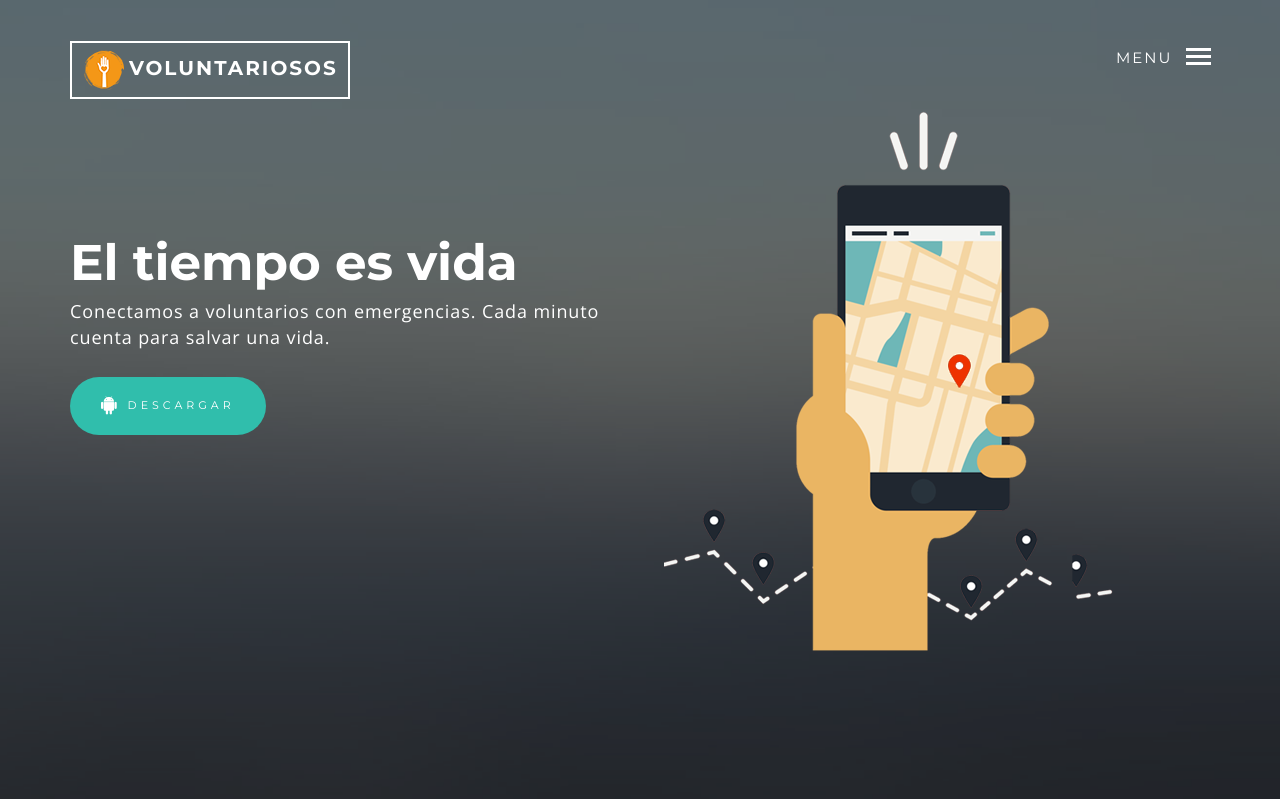
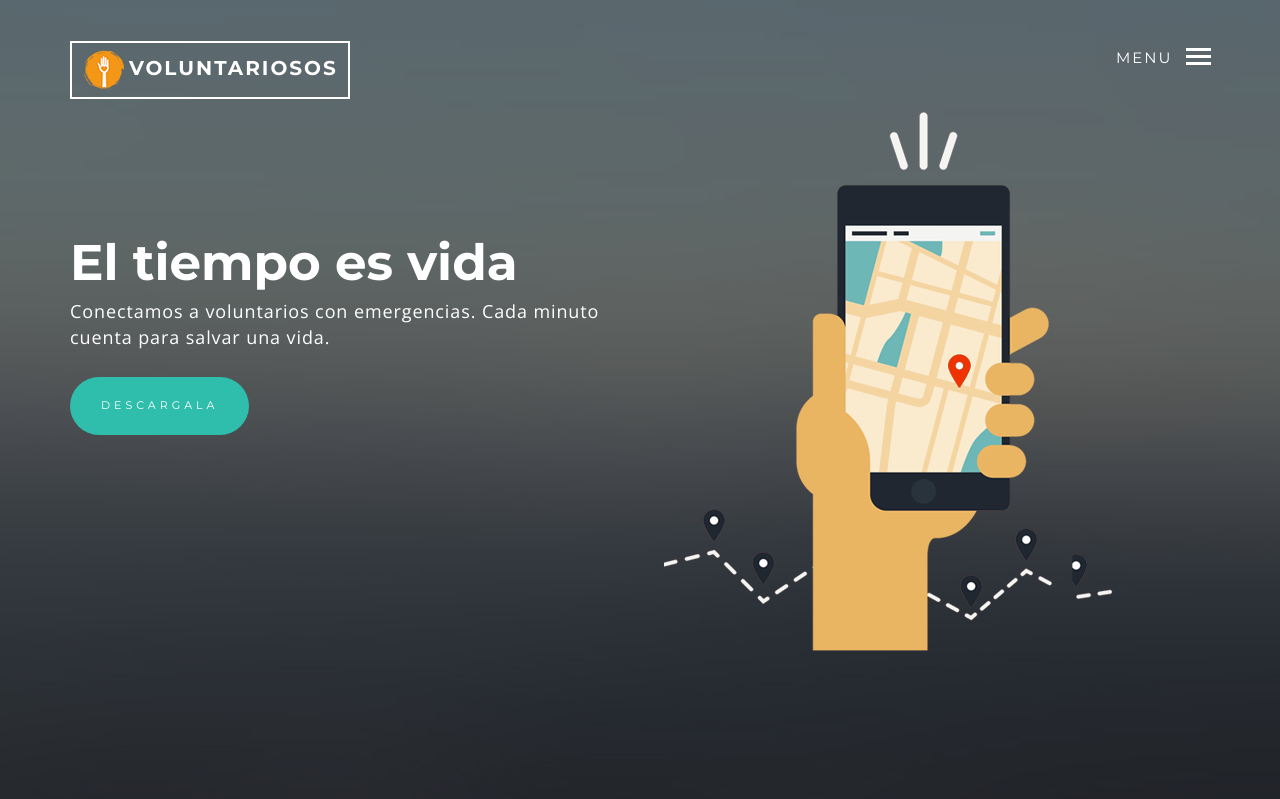
Before and after one commit to lemanahuel/sos-www, a PHP site: page / in a window 1280 px wide. Shown: the top 799 px of the page. Run offline with PHP 8.4, Linux system fonts and the light colour scheme; data that the repository does not hold is empty; some web fonts are replaced.

Commit message:
cambio de cuenta de send grip y envio de mail a matias

```diff
--- a/contact_email.php
+++ b/contact_email.php
@@ -72,8 +72,8 @@ $message = "<!DOCTYPE html PUBLIC '-//W3C//DTD XHTML 1.0 Transitional//EN' 'http
 	$email->CharSet="UTF-8";
 	$email->Host = 'smtp.sendgrid.net'; // Specify main and backup SMTP servers
 	$email->SMTPAuth = true; // Enable SMTP authentication
-  $email->Username = 'digitalteamba';// SMTP username
-  $email->Password = 'Homero1234';// SMTP password
+  $email->Username = 'jmm.87';// SMTP username
+  $email->Password = 'xeneise3268';// SMTP password
 
 	$email->Port = 587;
 
@@ -81,7 +81,7 @@ $message = "<!DOCTYPE html PUBLIC '-//W3C//DTD XHTML 1.0 Transitional//EN' 'http
 	$email->FromName  = $name;
 	$email->Subject   = $subject;
 	$email->Body      = $message;
-	$email->AddAddress("info@volutariosos.com");
+	$email->AddAddress("matiblacher@gmail.com");
   //$email->AddAddress("info@voluntarios.org");
 
 	$email->IsHTML(true);
--- a/home.php
+++ b/home.php
@@ -8,8 +8,8 @@
                 <h2 class="to-animate intro-animate-1">El tiempo es vida</h2>
                 <p class="to-animate intro-animate-2">Conectamos a voluntarios con emergencias. Cada minuto cuenta para salvar una vida.</p>
                 <p class="to-animate intro-animate-3 hidden-xs">
-                  <a href="https://play.google.com/store/apps/details?id=com.app.voluntariosos.mvpauth0" target="_blank" class="btn btn-primary btn-md"><i class="icon-android"></i>
-                    Descargar
+                  <a href="https://play.google.com/store/apps/details?id=com.app.voluntariosos.mvpauth0" target="_blank" class="btn btn-primary">
+                      Descargala
                   </a>
                 </p>
               </div>
--- a/js/main.js
+++ b/js/main.js
@@ -680,7 +680,7 @@
                     $('#probando').html("<img class='img_preload' src='images/preload.gif'/>");
                 },
                 success: function(response) {
-                  $('#probando').html("<div class='col-md-6 col-md-offset-3 mess'><h2 class='fh5co-lead animate-single faqs-animate-1 fadeIn animated'>Su testimonio fue enviado con exito. En la brevedad sera publicado. Muchas Gracias!</h2></div>");
+                    $('#probando').html("<div class='col-md-6 col-md-offset-3 mess'><h2 class='fh5co-lead animate-single faqs-animate-1 fadeIn animated'>Su testimonio fue enviado con exito. En la brevedad sera publicado. Muchas Gracias!</h2></div>");
                 }
 
             }).then(function(res) {
```
